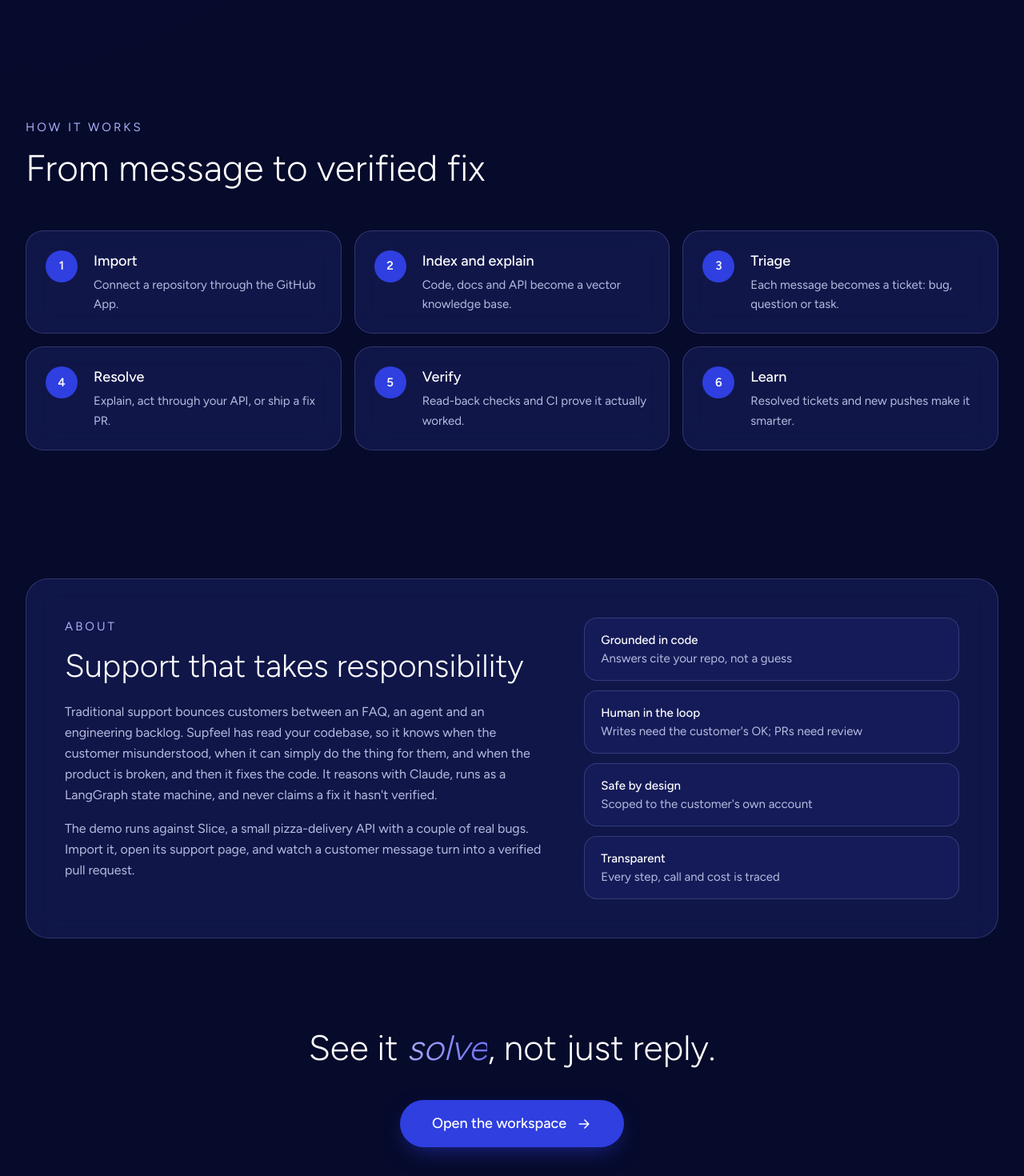
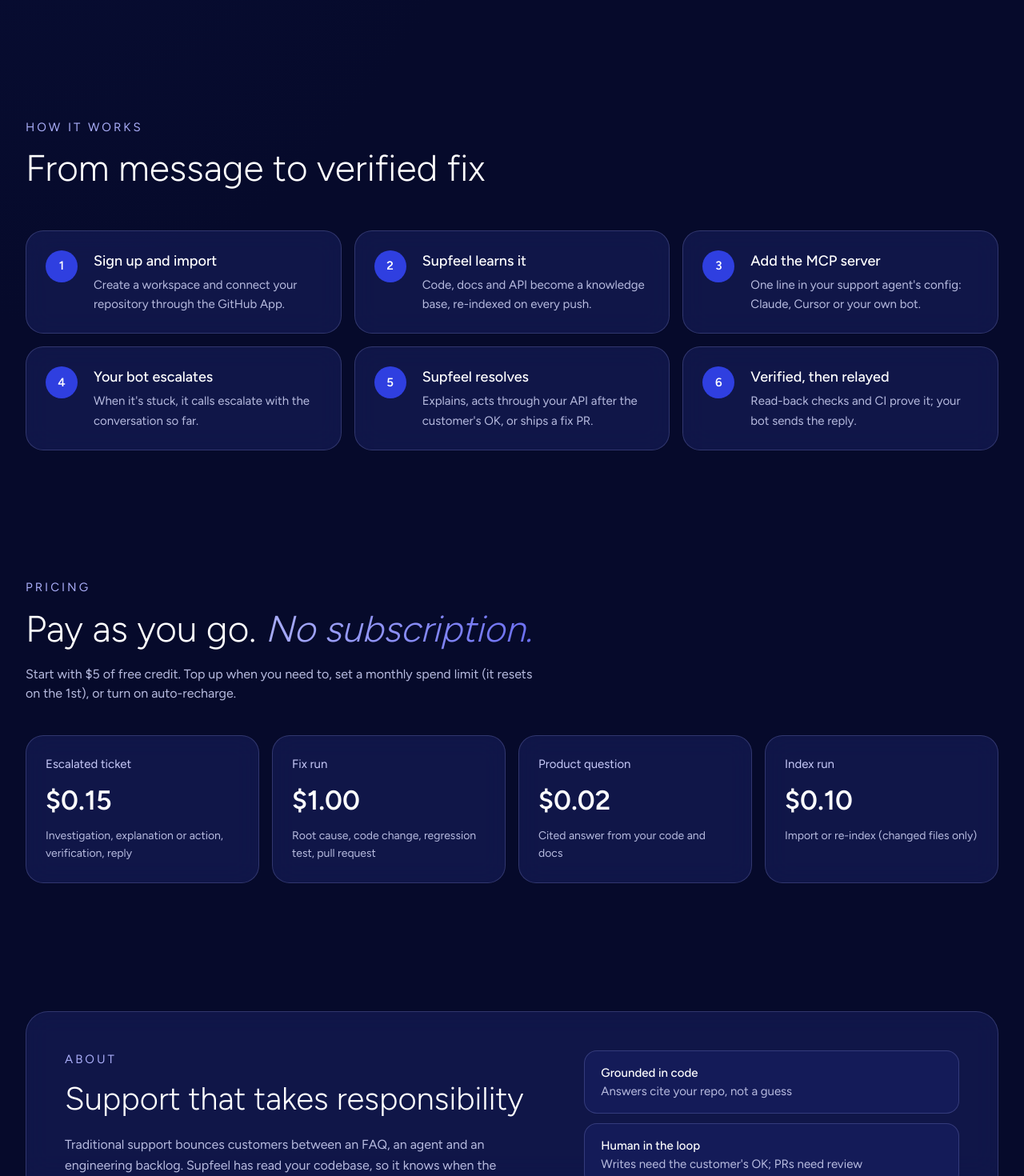
Before and after one commit to ryl1k/Supfeel, a Next.js app in the folder frontend/: page / in a window 1280 px wide. Shown: the part 1330-2800 px from the top of the page at 80% size. Built offline with nearby package versions, Linux system fonts and the light colour scheme.

Commit message:
feat(web): add pricing and playground gating

```diff
--- a/frontend/app/layout.tsx
+++ b/frontend/app/layout.tsx
@@ -18,7 +18,7 @@
 
 export default function RootLayout({ children }: LayoutProps<"/">) {
   return (
-    <html lang="en" className={`${figtree.variable} h-full antialiased`}>
+    <html lang="en" data-scroll-behavior="smooth" className={`${figtree.variable} h-full antialiased`}>
       <body className="min-h-full flex flex-col">{children}</body>
     </html>
   );
--- a/frontend/app/page.tsx
+++ b/frontend/app/page.tsx
@@ -1,7 +1,7 @@
 import { BackgroundWaves } from "@/components/brand/BackgroundWaves";
 import { Hero } from "@/components/landing/Hero";
 import { Nav } from "@/components/landing/Nav";
-import { About, Features, FinalCta, Footer, HowItWorks } from "@/components/landing/Sections";
+import { About, Features, FinalCta, Footer, HowItWorks, Pricing } from "@/components/landing/Sections";
 
 export default function Home() {
   return (
@@ -13,6 +13,7 @@
       </div>
       <Features />
       <HowItWorks />
+      <Pricing />
       <About />
       <FinalCta />
       <Footer />
--- a/frontend/components/landing/Hero.tsx
+++ b/frontend/components/landing/Hero.tsx
@@ -25,14 +25,12 @@
         </p>
         <div className="mt-12 flex flex-wrap items-center gap-4">
           <Link
-            href="/app"
+            href="/signup"
             className="btn-primary inline-flex items-center gap-3 rounded-full px-10 py-4 text-[19px] font-medium"
           >
-            Connect your repo <ArrowRight className="h-5 w-5" />
+            Get started <ArrowRight className="h-5 w-5" />
           </Link>
-          <Link href="/chat" className="text-[16px] text-lavender-200 transition-colors hover:text-white">
-            or try the store demo
-          </Link>
+          <span className="text-[15px] text-text-300">$5 free credit · pay as you go · works over MCP</span>
         </div>
       </div>
       <div className="flex justify-center lg:justify-end">
--- a/frontend/components/landing/Nav.tsx
+++ b/frontend/components/landing/Nav.tsx
@@ -7,6 +7,7 @@
   { href: "#features", label: "Features" },
   { href: "#about", label: "About" },
   { href: "#how-it-works", label: "How it works" },
+  { href: "#pricing", label: "Pricing" },
 ];
 
 export function Nav() {
@@ -26,7 +27,7 @@
         href="/app"
         className="flex items-center gap-2 rounded-full border border-line px-5 py-2.5 text-[15px] transition-colors hover:border-lavender-300/60 sm:px-7 sm:py-3 sm:text-[17px]"
       >
-        Try Supfeel <ArrowRight />
+        Open workspace <ArrowRight />
       </Link>
     </header>
   );
--- a/frontend/components/landing/Sections.tsx
+++ b/frontend/components/landing/Sections.tsx
@@ -27,12 +27,12 @@
 ];
 
 const STEPS = [
-  ["Import", "Connect a repository through the GitHub App."],
-  ["Index and explain", "Code, docs and API become a vector knowledge base."],
-  ["Triage", "Each message becomes a ticket: bug, question or task."],
-  ["Resolve", "Explain, act through your API, or ship a fix PR."],
-  ["Verify", "Read-back checks and CI prove it actually worked."],
-  ["Learn", "Resolved tickets and new pushes make it smarter."],
+  ["Sign up and import", "Create a workspace and connect your repository through the GitHub App."],
+  ["Supfeel learns it", "Code, docs and API become a knowledge base, re-indexed on every push."],
+  ["Add the MCP server", "One line in your support agent's config: Claude, Cursor or your own bot."],
+  ["Your bot escalates", "When it's stuck, it calls escalate with the conversation so far."],
+  ["Supfeel resolves", "Explains, acts through your API after the customer's OK, or ships a fix PR."],
+  ["Verified, then relayed", "Read-back checks and CI prove it; your bot sends the reply."],
 ];
 
 export function Features() {
@@ -117,6 +117,36 @@
   );
 }
 
+const PRICING = [
+  ["Escalated ticket", "$0.15", "Investigation, explanation or action, verification, reply"],
+  ["Fix run", "$1.00", "Root cause, code change, regression test, pull request"],
+  ["Product question", "$0.02", "Cited answer from your code and docs"],
+  ["Index run", "$0.10", "Import or re-index (changed files only)"],
+];
+
+export function Pricing() {
+  return (
+    <section id="pricing" className="relative z-10 mx-auto w-full max-w-[1320px] scroll-mt-10 px-4 py-20 sm:px-8">
+      <p className="text-[15px] uppercase tracking-[0.2em] text-lavender-300">Pricing</p>
+      <h2 className="mt-3 text-[34px] font-light leading-tight sm:text-[46px]">
+        Pay as you go. <span className="text-gradient italic">No subscription.</span>
+      </h2>
+      <p className="mt-4 max-w-[640px] text-[16px] text-text-300">
+        Start with $5 of free credit. Top up when you need to, set a monthly spend limit (it resets on the 1st), or turn on auto-recharge.
+      </p>
+      <div className="mt-10 grid gap-4 sm:grid-cols-2 lg:grid-cols-4">
+        {PRICING.map(([name, price, body]) => (
+          <div key={name} className="glass rounded-[22px] p-6">
+            <div className="text-[15px] text-lavender-200">{name}</div>
+            <div className="mt-2 text-[34px] font-semibold">{price}</div>
+            <p className="mt-2 text-[14px] leading-relaxed text-text-300">{body}</p>
+          </div>
+        ))}
+      </div>
+    </section>
+  );
+}
+
 export function FinalCta() {
   return (
     <section className="relative z-10 mx-auto w-full max-w-[1320px] px-4 pb-24 pt-6 text-center sm:px-8">
@@ -124,10 +154,10 @@
         See it <span className="text-gradient italic">solve</span>, not just reply.
       </h2>
       <Link
-        href="/app"
+        href="/signup"
         className="btn-primary mt-8 inline-flex items-center gap-3 rounded-full px-10 py-4 text-[18px] font-medium"
       >
-        Open the workspace <ArrowRight className="h-5 w-5" />
+        Get started free <ArrowRight className="h-5 w-5" />
       </Link>
     </section>
   );
--- a/frontend/components/support/SupportChat.tsx
+++ b/frontend/components/support/SupportChat.tsx
@@ -1,7 +1,7 @@
 "use client";
 
 import Link from "next/link";
-import { useParams } from "next/navigation";
+import { useParams, useRouter } from "next/navigation";
 import { type FormEvent, useEffect, useMemo, useRef, useState } from "react";
 
 import { Checks } from "@/components/app/TicketView";
@@ -10,6 +10,7 @@
 import { AssistantRow, UserBubble } from "@/components/chat/primitives";
 import { Bolt, Check, Refresh, Search, Send, Shield, Sparkle } from "@/components/ui/icons";
 import { usePoll } from "@/lib/usePoll";
+import { useSessionToken } from "@/lib/session";
 import { type AgentTurn, useTicketChat } from "@/lib/useTicketChat";
 import { api } from "@/lib/workspace";
 
@@ -153,6 +154,11 @@
 
 export function SupportChat() {
   const { repoId } = useParams<{ repoId: string }>();
+  const router = useRouter();
+  const token = useSessionToken();
+  useEffect(() => {
+    if (token === "") router.replace(`/login?next=/support/${repoId}`);
+  }, [token, repoId, router]);
   const repo = usePoll(() => api.repo(repoId), repoId, 30_000);
   const [person, setPerson] = useState(DEMO_PEOPLE[0]);
   const [custom, setCustom] = useState({ name: "", ref: "" });
@@ -192,6 +198,14 @@
 
       <div className="mx-auto grid w-full max-w-[1100px] flex-1 gap-5 px-4 pb-6 sm:px-8 lg:grid-cols-[260px_1fr]">
         <aside className="space-y-4">
+          <div className="rounded-[20px] border border-indigo-400/40 bg-sapphire-600/10 p-4 text-[13px] text-text-300">
+            <div className="mb-1 text-[12px] uppercase tracking-wider text-lavender-200">Playground</div>
+            In production your own support agent sends these escalations over MCP (
+            <Link href={`/app/repos/${repoId}`} className="text-lavender-200 hover:text-white">
+              Connect tab
+            </Link>
+            ). Here you play the customer. Each ticket uses credit like a real one.
+          </div>
           <div className="glass rounded-[20px] p-4">
             <div className="text-[12px] uppercase tracking-wider text-text-300">Support for</div>
             <div className="mt-1 text-[18px] font-semibold">{business}</div>
```
